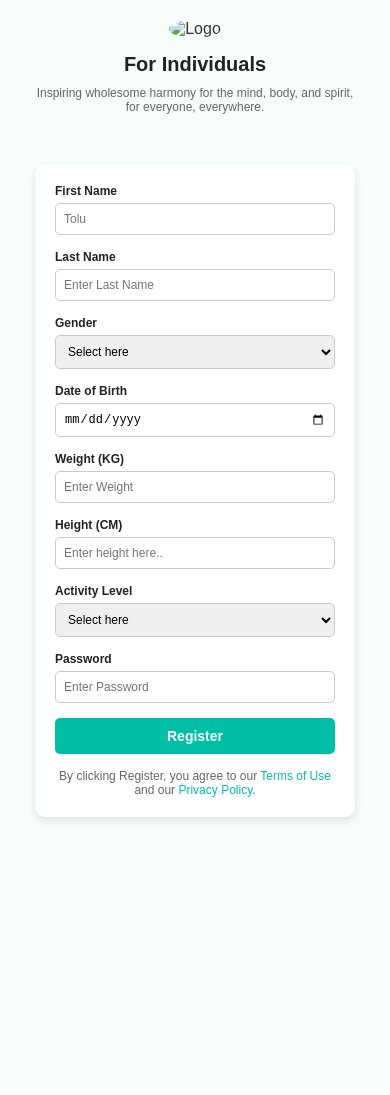
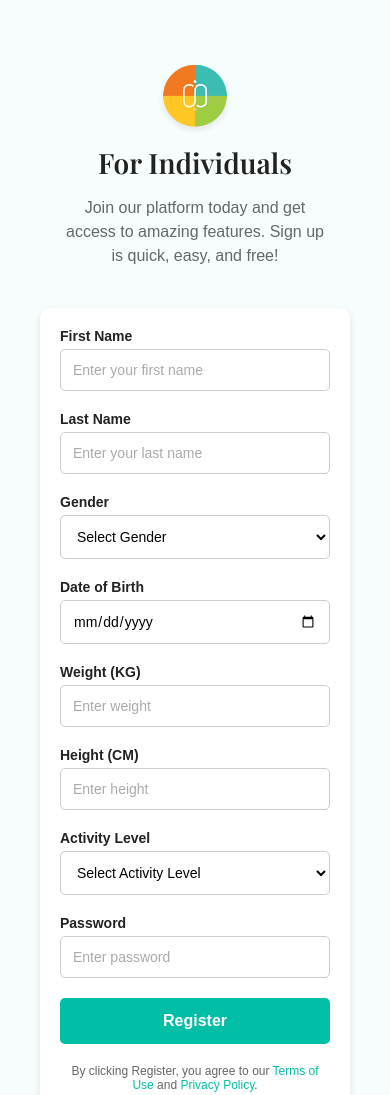
Before and after one commit to michaelaworetan/altschool-css-assignment4, a plain HTML site: page index.html in a window 390 px wide. Shown: the top 1095 px of the page. Before the commit the page ends 844 px from the top, so only its background shows below. Drawn offline with nearby package versions, Linux system fonts and the light colour scheme; a web font is replaced by a local one.

Commit message:
Refactor HTML structure and enhance CSS styles for user registration form

```diff
--- a/index.html
+++ b/index.html
@@ -1,79 +1,100 @@
 <!DOCTYPE html>
 <html lang="en">
-
   <head>
-    <meta charset="UTF-8">
-    <meta name="viewport" content="width=device-width, initial-scale=1.0">
+    <meta charset="UTF-8" />
+    <meta name="viewport" content="width=device-width, initial-scale=1.0" />
     <title>Sign Up</title>
-    <link rel="stylesheet" href="styles.css">
+    <link rel="stylesheet" href="styles.css" />
   </head>
-
   <body>
     <div class="container">
-        <header class="header">
-            <img src="logo.png" alt="Logo" class="logo">
+      <!-- Header Section -->
+      <div class="header">
+        <img src="./logo/Logo.png" alt="Logo" />
         <h1>For Individuals</h1>
-            <p>Inspiring wholesome harmony for the mind, body, and spirit, for everyone, everywhere.</p>
-        </header>
+        <p>
+          Join our platform today and get access to amazing features. Sign up is
+          quick, easy, and free!
+        </p>
+      </div>
 
-        <form class="form">
+      <!-- Form Section -->
+      <div class="form">
+        <form>
+          <!-- First Name and Last Name -->
+          <div class="row">
             <div class="form-group">
               <label for="first-name">First Name</label>
-                <input type="text" id="first-name" placeholder="Tolu">
+              <input
+                type="text"
+                id="first-name"
+                placeholder="Enter your first name"
+              />
+            </div>
+            <div class="form-group">
+              <label for="last-name">Last Name</label>
+              <input
+                type="text"
+                id="last-name"
+                placeholder="Enter your last name"
+              />
+            </div>
           </div>
 
-            <div class="form-group">
-                <label for="last-name">Last Name</label>
-                <input type="text" id="last-name" placeholder="Enter Last Name">
-            </div>
-
+          <!-- Gender and Date of Birth -->
+          <div class="row">
             <div class="form-group">
               <label for="gender">Gender</label>
               <select id="gender">
-                    <option>Select here</option>
+                <option>Select Gender</option>
                 <option>Male</option>
                 <option>Female</option>
+                <option>Other</option>
+              </select>
+            </div>
+            <div class="form-group">
+              <label for="dob">Date of Birth</label>
+              <input type="date" id="dob" />
+            </div>
+          </div>
+
+          <!-- Weight and Height -->
+          <div class="row">
+            <div class="form-group">
+              <label for="weight">Weight (KG)</label>
+              <input type="number" id="weight" placeholder="Enter weight" />
+            </div>
+            <div class="form-group">
+              <label for="height">Height (CM)</label>
+              <input type="number" id="height" placeholder="Enter height" />
+            </div>
+          </div>
+
+          <!-- Activity Level -->
+          <div class="form-group">
+            <label for="activity">Activity Level</label>
+            <select id="activity">
+              <option>Select Activity Level</option>
+              <option>Sedentary</option>
+              <option>Moderately Active</option>
+              <option>Very Active</option>
             </select>
           </div>
 
+          <!-- Password -->
           <div class="form-group">
-                <label for="dob">Date of Birth</label>
-                <input type="date" id="dob">
+            <label for="password">Password</label>
+            <input type="password" id="password" placeholder="Enter password" />
           </div>
 
-            <div class="form-group">
-                <label for="weight">Weight (KG)</label>
-                <input type="number" id="weight" placeholder="Enter Weight">
-            </div>
-
-            <div class="form-group">
-                <label for="height">Height (CM)</label>
-                <input type="number" id="height" placeholder="Enter height here..">
-            </div>
-
-            <div class="form-group">
-                <label for="activity-level">Activity Level</label>
-                <select id="activity-level">
-                    <option>Select here</option>
-                    <option>Low</option>
-                    <option>Medium</option>
-                    <option>High</option>
-                </select>
-            </div>
-
-            <div class="form-group">
-                <label for="password">Password</label>
-                <input type="password" id="password" placeholder="Enter Password">
-            </div>
-
+          <!-- Submit Button -->
           <button type="submit" class="btn">Register</button>
-
           <p class="terms">
-                By clicking Register, you agree to our <a href="#">Terms of Use</a> and our <a href="#">Privacy
-                    Policy</a>.
+            By clicking Register, you agree to our
+            <a href="#">Terms of Use</a> and <a href="#">Privacy Policy</a>.
           </p>
         </form>
       </div>
+    </div>
   </body>
-
 </html>
--- a/styles.css
+++ b/styles.css
@@ -1,77 +1,118 @@
+/* Import Google Fonts */
+@import url('https://fonts.googleapis.com/css2?family=Playfair+Display:wght@600&display=swap');
+@import url('https://fonts.googleapis.com/css2?family=Sofia+Sans:wght@300;400;600&display=swap');
+
+/* General Reset */
 * {
   margin: 0;
   padding: 0;
   box-sizing: border-box;
 }
 
+/* Body Styling */
 body {
-  font-family: 'Arial', sans-serif;
+  font-family: 'Sofia Sans', sans-serif;
   background-color: #f7fdfd;
-  color: #333;
+  display: flex;
+  justify-content: center;
+  align-items: center;
+  min-height: 100vh;
   padding: 20px;
+  overflow-x: hidden;
 }
 
+/* Container Styling */
 .container {
   display: flex;
-  flex-wrap: wrap;
-  justify-content: center;
+  flex-direction: row;
   align-items: center;
-  gap: 20px;
+  justify-content: space-between;
   max-width: 1200px;
-  margin: 0 auto;
+  width: 100%;
+  padding: 20px;
+  gap: 40px;
+  background: transparent;
 }
 
+/* Header Section */
 .header {
-  flex: 1 1 100%;
-  text-align: center;
-  margin-bottom: 20px;
+  flex: 1;
+  text-align: left;
+  padding: 20px;
 }
 
 .header img {
   width: 80px;
   height: 80px;
-  border-radius: 50%;
+  margin-bottom: 40px;
+}
+
+.header h1 {
+  font-family: 'Playfair Display', serif;
+  font-size: 28px;
+  font-weight: 900;
+  color: #222;
   margin-bottom: 15px;
 }
 
-.header h1 {
-  font-size: 28px;
-  font-weight: bold;
-  color: #222;
-  margin-bottom: 10px;
+.header p {
+  font-family: 'Sofia Sans', sans-serif;
+  font-size: 16px;
+  font-weight: 400;
+  color: #666;
+  line-height: 1.5;
 }
 
-.header p {
-  font-size: 16px;
-  color: #666;
-}
-
+/* Form Section */
 .form {
-  flex: 1 1 400px;
+  flex: 1;
   background: white;
-  padding: 20px;
+  padding: 30px;
   border-radius: 10px;
   box-shadow: 0 4px 8px rgba(0, 0, 0, 0.1);
+  max-width: 500px;
+  width: 100%;
 }
 
 .form-group {
-  margin-bottom: 15px;
+  margin-bottom: 20px;
 }
 
+.row {
+  display: flex;
+  gap: 20px;
+}
+
+.row .form-group {
+  flex: 1;
+}
+
+/* Style for Labels */
 .form-group label {
   display: block;
-  font-weight: bold;
+  font-weight: 600;
+  font-size: 14px;
+  color: #222;
   margin-bottom: 5px;
-  color: #222;
 }
 
+/* Style for Input Fields and Placeholder */
 .form-group input,
 .form-group select {
   width: 100%;
-  padding: 10px;
+  padding: 12px;
   font-size: 14px;
   border: 1px solid #ccc;
   border-radius: 5px;
+  background: #fff;
+  font-family: 'Sofia Sans', sans-serif;
+  font-weight: 300;
+}
+
+.form-group input::placeholder {
+  font-size: 14px;
+  font-weight: 300;
+  color: #aaa;
 }
 
 .form-group input:focus,
@@ -82,7 +123,7 @@ body {
 
 .btn {
   width: 100%;
-  padding: 12px;
+  padding: 14px;
   background-color: #00bfa6;
   color: white;
   font-size: 16px;
@@ -100,7 +141,7 @@ body {
   text-align: center;
   font-size: 12px;
   color: #666;
-  margin-top: 15px;
+  margin-top: 20px;
 }
 
 .terms a {
@@ -112,64 +153,33 @@ body {
   text-decoration: underline;
 }
 
-/* Responsive Design */
+/* Responsive Design for Mobile */
 @media (max-width: 768px) {
+  body {
+    align-items: flex-start;
+    overflow-y: auto;
+  }
+
   .container {
     flex-direction: column;
-    align-items: stretch;
-    padding: 0 15px;
+    align-items: center;
+    gap: 20px;
   }
 
   .header {
     text-align: center;
-    margin-bottom: 30px;
   }
 
   .header img {
-    width: 60px;
-    height: 60px;
-  }
-
-  .header h1 {
-    font-size: 24px;
-  }
-
-  .header p {
-    font-size: 14px;
+    margin: 0 auto;
   }
 
   .form {
-    flex: 1 1 auto;
-    width: 100%;
+    padding: 20px;
+  }
+
+  .row {
+    flex-direction: column;
+    gap: 0;
   }
 }
-
-@media (max-width: 480px) {
-  .header img {
-    width: 50px;
-    height: 50px;
-  }
-
-  .header h1 {
-    font-size: 20px;
-  }
-
-  .header p {
-    font-size: 12px;
-  }
-
-  .form-group label {
-    font-size: 12px;
-  }
-
-  .form-group input,
-  .form-group select {
-    font-size: 12px;
-    padding: 8px;
-  }
-
-  .btn {
-    font-size: 14px;
-    padding: 10px;
-  }
-}
```
Also changed, not shown: logo/Logo.png (added). Lines whose indentation alone changed are shown as unchanged.
